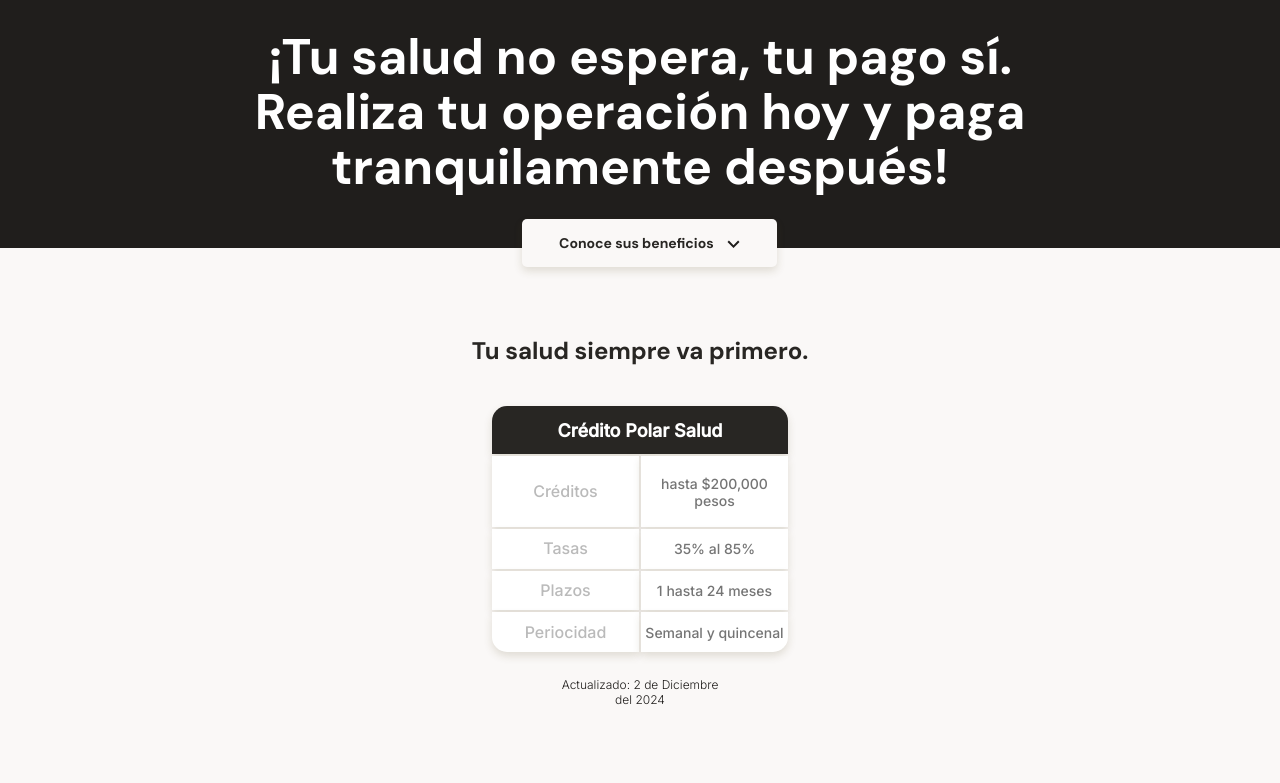
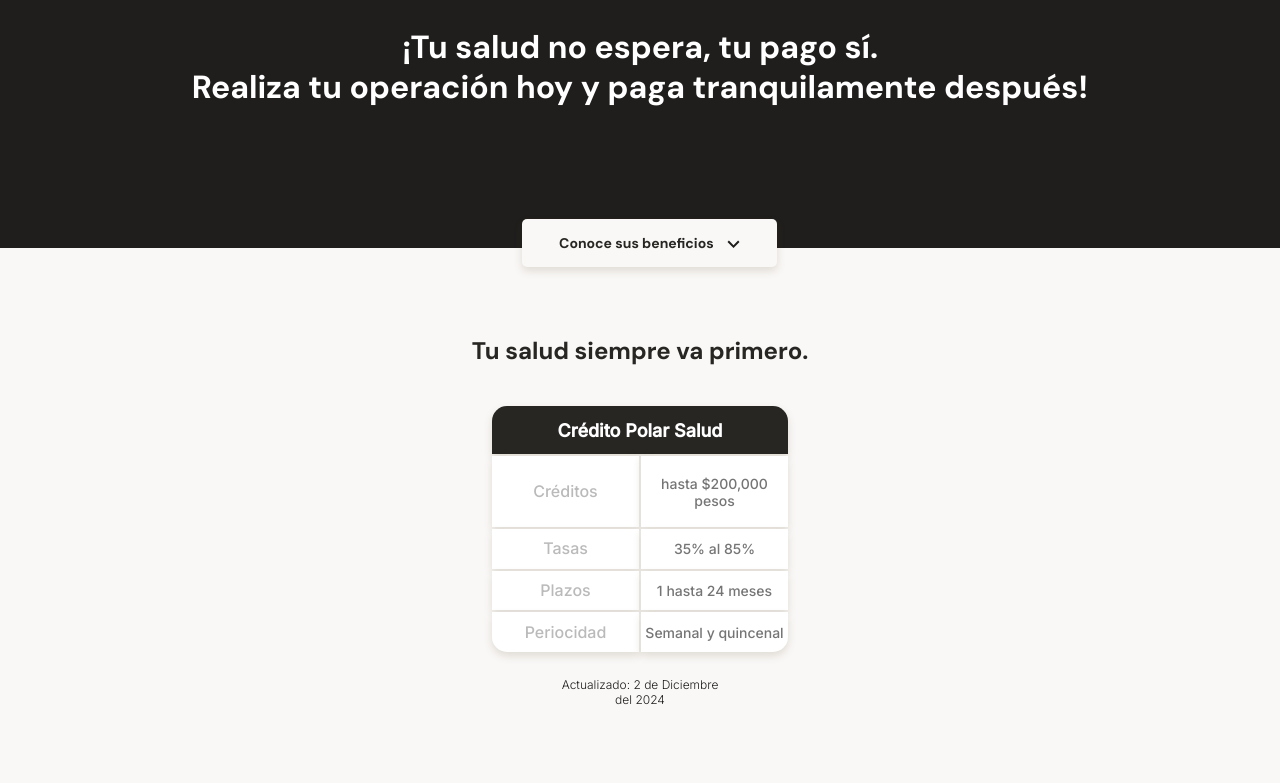
Before and after one commit to mauriciolozanoz/PolarSaludPagina, a plain HTML site: page index.html in a window 1280 px wide. Shown: the part 86-869 px from the top of the page. Drawn offline with nearby package versions, Linux system fonts and the light colour scheme; a script that the page names is missing.

Commit message:
Arreglamos vista desde telefono

```diff
--- a/polar_styles.css
+++ b/polar_styles.css
@@ -106,7 +106,7 @@
     align-self: center;
   }
   .header--title-container h1{
-    font-size: 3.5rem;
+    font-size: 2rem;
     font-weight: bold;
     line-height: 4.5rem;
     color: white;
@@ -416,7 +416,7 @@
     color: var(--just-white);
   }
   .product--card-body{
-    font-size: 1.4rem;
+    font-size: 0.9rem;
     font-weight: 500;
     line-height: 1.8rem;
     color: #808080;
@@ -882,10 +882,13 @@
 }
 @media screen and (min-width: 523px) {
   .header--title-container{
-    margin-top: 3.5rem;
+    margin-top: 3rem;
   }
   .header--title-container h1{
-    font-size: 5rem;
-    line-height: 5.5rem;
+    font-size: 3.2rem;
+    line-height: 4rem;
+  }
+  .product--card-body{
+    font-size: 1.3rem;
   }
 }
```
